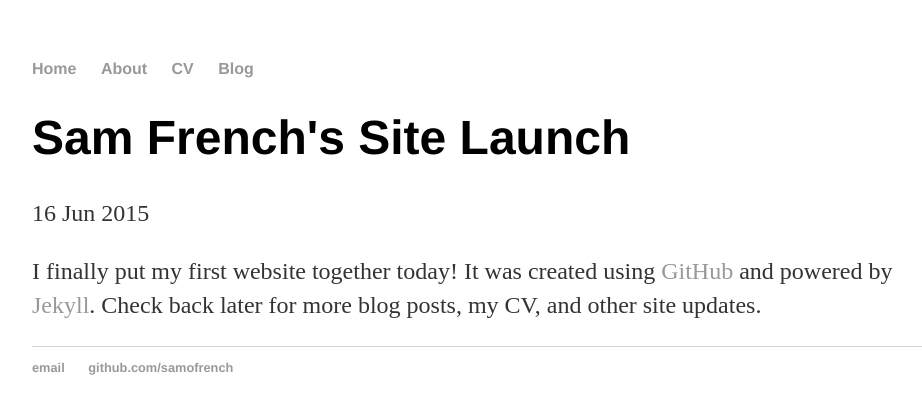
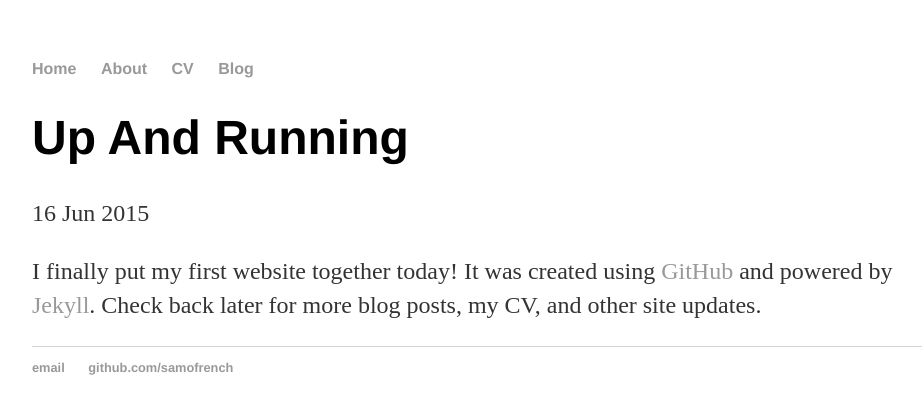
Before and after one commit to samofrench/samofrench.github.io, a Jekyll site: the page built from _posts/2015-06-16-Up-And-Running.md, in a window 1280 px wide. Shown: the top 414 px of the page, without its empty margins (160-1082 px from the left). Built offline with Jekyll 4.4.1, drawn with Linux system fonts in a browser that asks for light colours.

Commit message:
Update 2015-06-16-Up-And-Running.md

```diff
--- a/_posts/2015-06-16-Up-And-Running.md
+++ b/_posts/2015-06-16-Up-And-Running.md
@@ -1,6 +1,6 @@
 ---
 layout: post
-title: "Sam French's Site Launch"
+title: "Up And Running"
 date: 2015-06-16
 ---
 
```
